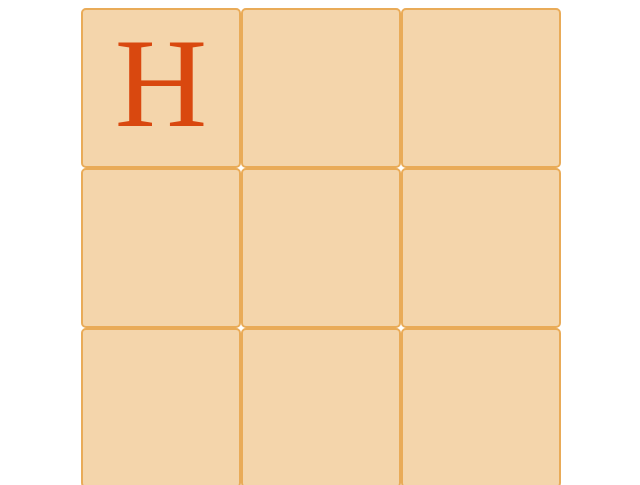
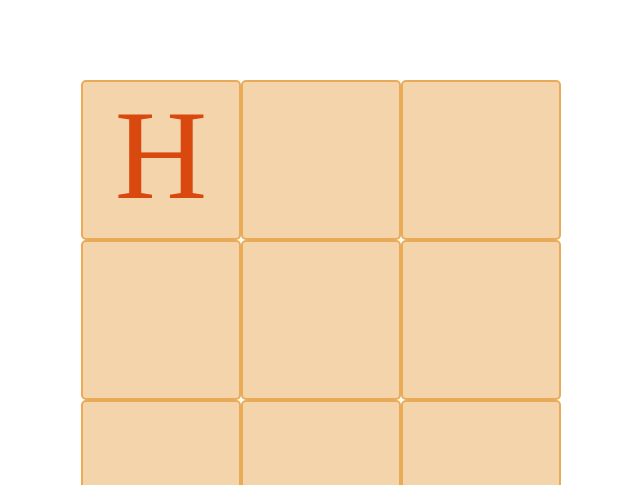
Before and after one commit to vardenispavardenis/vardenispavardenis.github.io, a plain HTML site: page index.html in a window 1280 px wide. Shown: the top 485 px of the page, without its empty margins (319-959 px from the left). Drawn offline with Linux system fonts and the light colour scheme.

Commit message:
Center properly

```diff
--- a/index.html
+++ b/index.html
@@ -11,9 +11,12 @@
     <style>
       * {box-sizing: border-box;}
       .wrapper {
+        position: absolute;
+        top: 50%;
+        left: 50%;
+        transform: translate(-50%, -50%);
         width: 60vmin;
         height: 80vmin;
-        margin: 0 auto;
       }
       .wrapper img {
         width:  16vmin;
```
